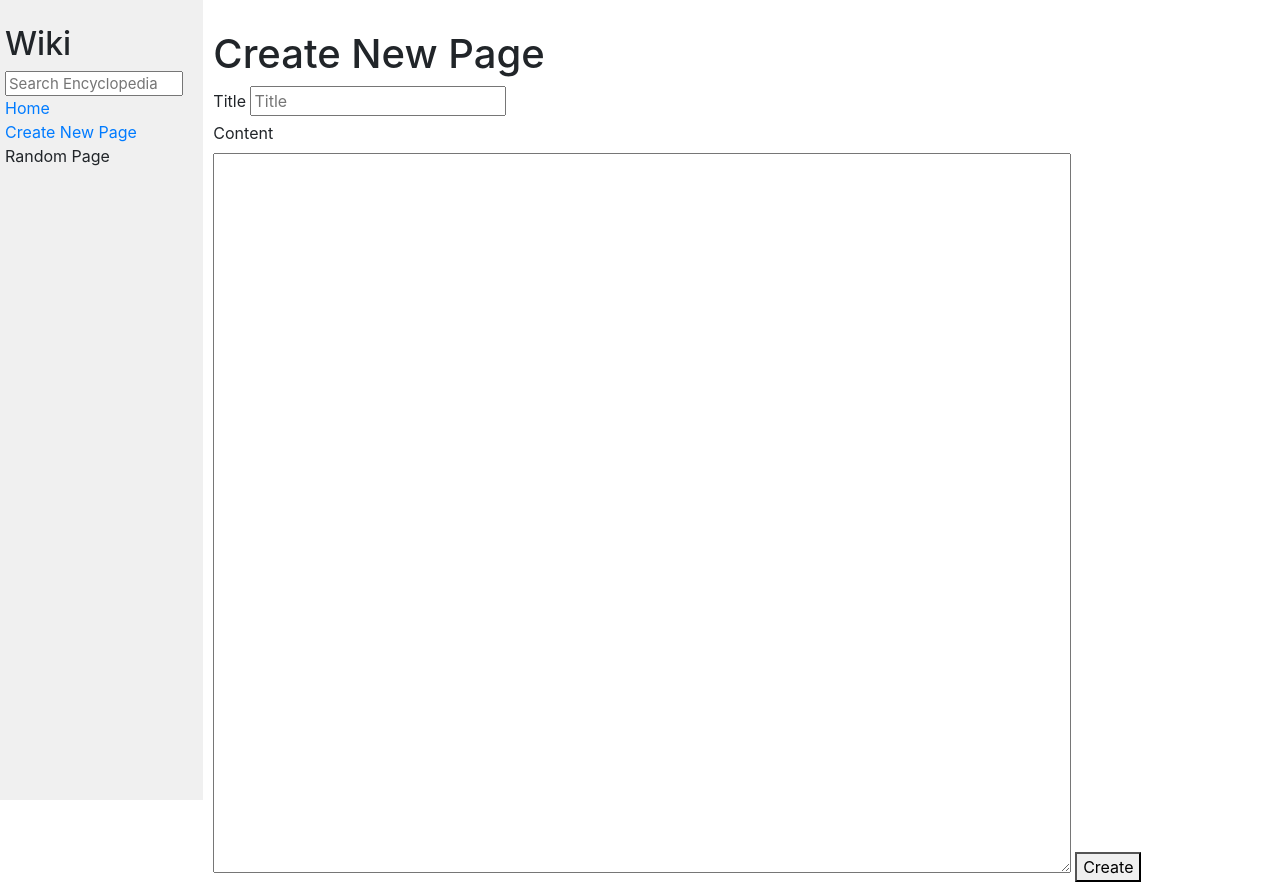
After one commit to Ekaterine6/cs50w, a Django app: page /create_entry/ in a window 1280 px wide. The commit adds this page. Run offline with Django 3.2, Linux system fonts and the light colour scheme; some libraries are stand-ins or nearby versions.

Commit message:
finished the create new page button and form

```diff
--- /dev/null
+++ b/wiki/encyclopedia/templates/encyclopedia/Create_entry.html
@@ -0,0 +1,17 @@
+{% extends "encyclopedia/layout.html" %}
+
+{% block title %}
+Create New Page
+{% endblock %}
+
+{% block body %}
+<h1>Create New Page</h1>
+<form method="POST" action="{% url 'create_entry' %}">
+     {% csrf_token %}
+    <label for="q_title_entry">Title </label>
+    <input id="q_title_entry" name="q_title_entry" class="q_title_entry" placeholder="Title" required><br>
+    <label for="q_entry">Content</label><br>
+    <textarea id="q_entry" name="q_entry" required></textarea>
+    <button type="submit">Create</button>
+</form>
+{% endblock %}
--- a/wiki/encyclopedia/templates/encyclopedia/error.html
+++ b/wiki/encyclopedia/templates/encyclopedia/error.html
@@ -5,5 +5,5 @@ Error
 {% endblock %}
 
 {% block body %}
-<h2>Page not found</h2>
+<h2>{{ error_mes }}</h2>
 {% endblock %}
--- a/wiki/encyclopedia/templates/encyclopedia/layout.html
+++ b/wiki/encyclopedia/templates/encyclopedia/layout.html
@@ -22,7 +22,7 @@
                     <a href="{% url 'index' %}">Home</a>
                 </div>
                 <div>
-                    Create New Page
+                    <a href="{% url 'create_entry' %}">Create New Page</a>
                 </div>
                 <div>
                     Random Page
--- a/wiki/encyclopedia/urls.py
+++ b/wiki/encyclopedia/urls.py
@@ -4,6 +4,7 @@ from . import views
 
 urlpatterns = [
     path("", views.index, name="index"),
-    path("<str:entry>", views.entry, name="entry"),
-    path("search/", views.search, name="search")
+    path("wiki/<str:entry>/", views.entry, name="entry"),
+    path("search/", views.search, name="search"),
+    path("create_entry/", views.create_entry, name="create_entry")
 ]
--- a/wiki/encyclopedia/views.py
+++ b/wiki/encyclopedia/views.py
@@ -1,4 +1,6 @@
 from django.shortcuts import render
+from django.core.files.storage import default_storage
+
 
 from . import util
 
@@ -9,26 +11,28 @@ def index(request):
     })
 
 def entry(request, entry):
-    # using the appropriate util function to retrieve the title and the entry text
+    # using the appropriate util function to retrieve the title and the entry text - The view should get the content of the encyclopedia entry by calling
+    # the appropriate util function.
     text = util.get_entry(entry)
-    if text is None: # checking if the entry exists if not returning an error
-       return render(request, "encyclopedia/error.html")
+    if text is None:
+       return render(request, "encyclopedia/error.html", {"error_mes": "entry does not exist"})
     return render(request, "encyclopedia/entry.html", {
-    # The title of the page should include the name of the entry.
+    # required - The title of the page should include the name of the entry.
        "entry": text,
        "title": entry
     })
 
+# Search: Allow the user to type a query into the search box in the sidebar to search for an encyclopedia entry.
 def search(request):
     # using post and processing the submitted data
     if request.method == "POST":
-        qsearch = request.POST.get("q") # making sure the q field is filled out
+        qsearch = request.POST.get("q")
         if not qsearch:
-            return render(request, "encyclopedia/error.html")
+            return render(request, "encyclopedia/error.html", {"error_mes": "please fill out the field"})
 
         qentry = util.get_entry(qsearch)
         if qentry is None:
-            return render(request, "encyclopedia/error.html")
+            return render(request, "encyclopedia/error.html", {"error_mes": "Page not found"})
         return render(request, "encyclopedia/entry.html", {
             "entry": qentry,
             "title": qsearch
@@ -37,3 +41,26 @@ def search(request):
     entries = util.list_entries
     if entries is util.list_entries:
         return render(request, "encyclopedia/entry.html")
+
+
+# New Page: Clicking “Create New Page” in the sidebar should take the user to a
+# page where they can create a new encyclopedia entry.
+def create_entry(request):
+    if request.method == "POST":
+        title = request.POST.get("q_title_entry")
+        content = request.POST.get("q_entry")
+        util.save_entry(title, content)
+        filename = f"entries/{title}.md"
+        if not title or not content:
+            return render(request, "encyclopedia/error.html", {"error_mes": "form is not filled out."})
+
+        if default_storage.exists(filename):
+            default_storage.delete(filename)
+            return render(request, "encyclopedia/error.html", {"error_mes": "entry already exists."})
+
+        default_storage.save(filename)
+        return render(request, "encyclopedia/entry.html", {
+            "title": title,
+            "content": content
+        })
+    return render(request, "encyclopedia/create_entry.html")
```
